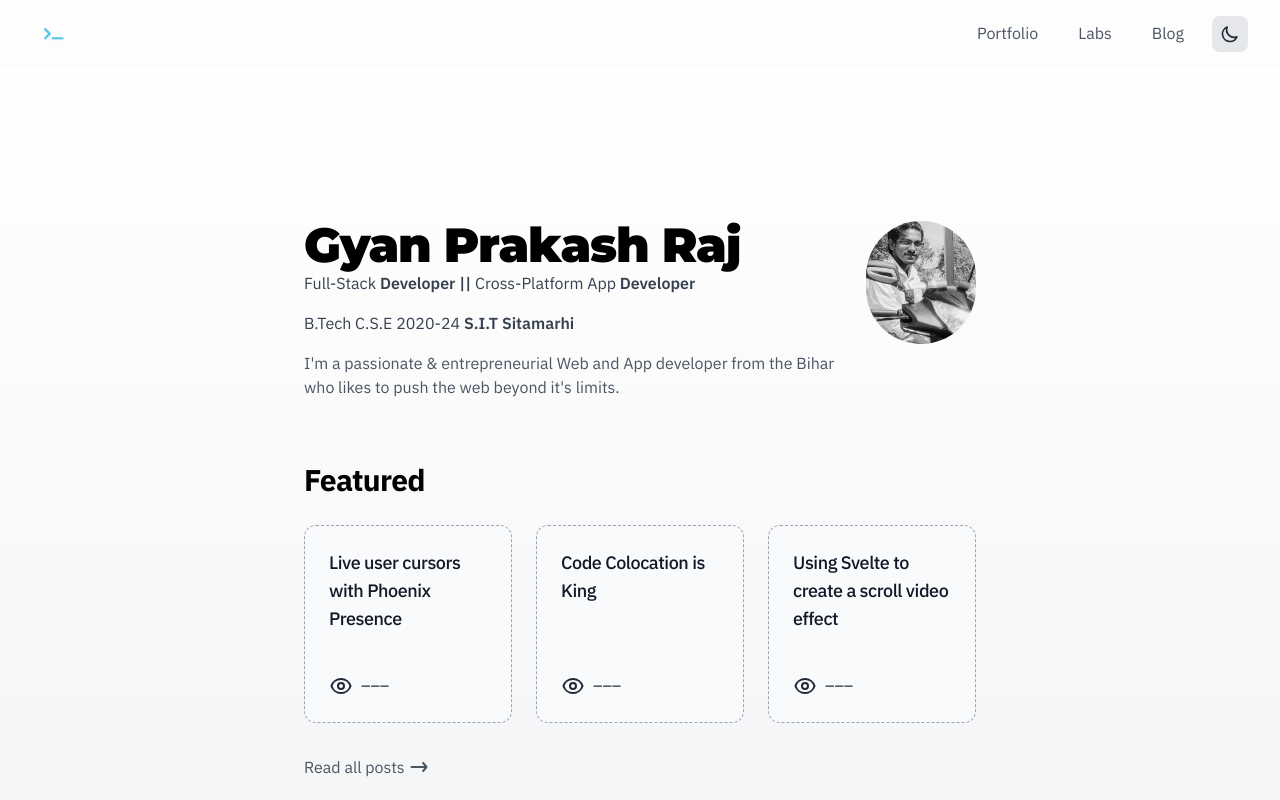
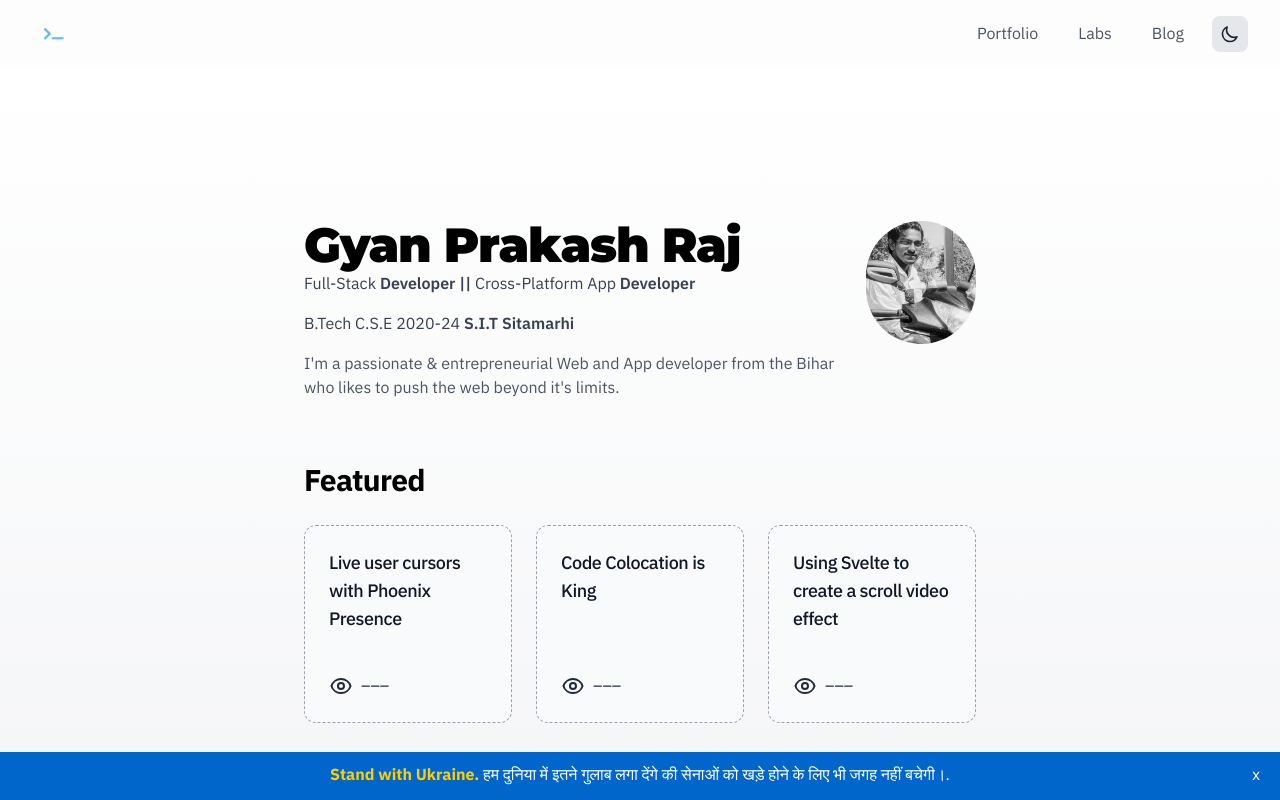
Before and after one commit to GyanPrakashRaj/typenew, a Next.js app: page / in a window 1280 px wide. Shown: the top 800 px of the page. Built offline with nearby package versions, Linux system fonts and the light colour scheme; no server answers; the database is empty.

Commit message:
prayersforukrain

```diff
--- /dev/null
+++ b/components/UkraineBanner.tsx
@@ -0,0 +1,37 @@
+import { useSessionStorage } from 'lib/useStorage';
+import type { MouseEvent } from 'react';
+
+type ClickEvent = MouseEvent<HTMLButtonElement, globalThis.MouseEvent>;
+
+export default function UkraineBanner() {
+  const [isOpen, setIsOpen] = useSessionStorage('ukr', true);
+
+  if (!isOpen) return null;
+
+  const handleClose = (e: ClickEvent) => {
+    e.preventDefault();
+    setIsOpen(!isOpen);
+  };
+
+  return (
+    <a
+      target="_blank"
+      rel="noopener noreferrer"
+      href="https://gyanprakashraj.github.io/RoBoGx/"
+    >
+      <div className="bg-[#0066cc] text-white fixed flex items-center justify-center bottom-0 w-screen h-12 z-50">
+        <button className="fixed right-0 h-12 w-12 hover" onClick={handleClose}>
+          x
+        </button>
+        <span className="block md:hidden">
+          <strong className="text-[#ffcc00]">Wanna see my first Portfolio?</strong> Visit
+          →
+        </span>
+        <span className="hidden md:block">
+          <strong className="text-[#ffcc00]">Stand with Ukraine.</strong>{' '}
+          हम दुनिया में इतने गुलाब लगा देंगे की सेनाओं  को खड़े होने के लिए भी जगह नहीं बचेगी।.
+        </span>
+      </div>
+    </a>
+  );
+}
```
